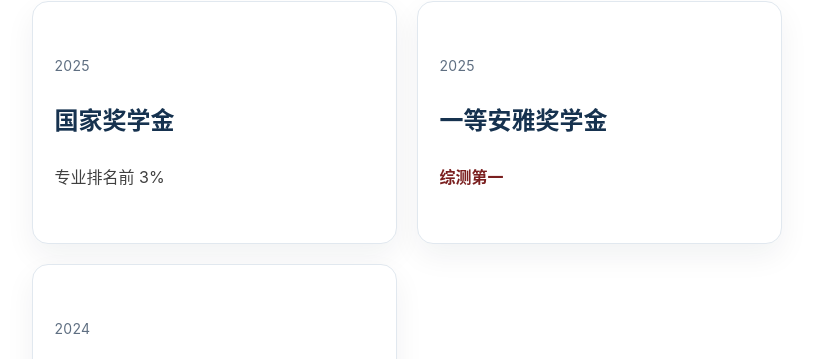
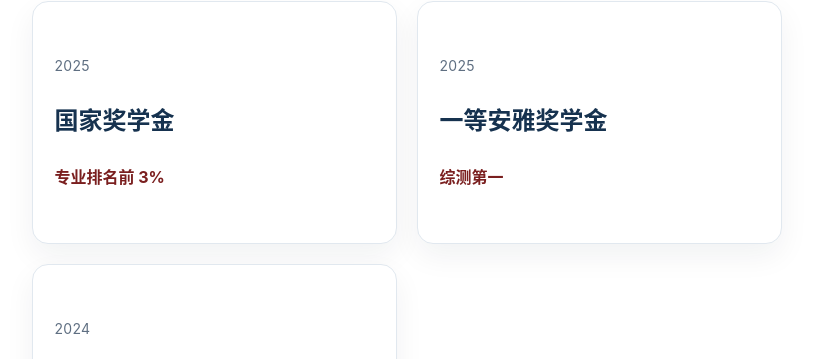
Before and after one commit to huaqLiu/huaqLiu.github.io, a Jekyll site: the page built from index.html, in a window 1280 px wide. Shown: the part 2287-2646 px from the top of the page, without its empty margins (136-949 px from the left). Built offline with Jekyll 4.4.1, drawn with Linux system fonts in a browser that asks for light colours; nearby versions of some CDN libraries; the list of posts is cut into pages by our own code; comment, search, counter and statistics services are not loaded.

Commit message:
修改颜色

```diff
--- a/index.html
+++ b/index.html
@@ -92,7 +92,7 @@
       <article class="academic-card">
         <p class="academic-card-meta">{{ item.year }}</p>
         <h3>{{ item.title_zh }}</h3>
-        <p{% if item.title_zh == "一等安雅奖学金" or item.title_zh == "一等人民奖学金" %} class="academic-award-note-emphasis"{% endif %}>{{ item.meta_zh }}</p>
+        <p{% if item.title_zh == "国家奖学金" or item.title_zh == "一等安雅奖学金" or item.title_zh == "一等人民奖学金" %} class="academic-award-note-emphasis"{% endif %}>{{ item.meta_zh }}</p>
       </article>
       {% endfor %}
     </div>
--- a/publications.html
+++ b/publications.html
@@ -20,7 +20,7 @@
     <article class="academic-card academic-card-inline">
       <p class="academic-card-meta">{{ item.year }}</p>
       <h3>{{ item.title_zh }}</h3>
-      <p{% if item.title_zh == "一等安雅奖学金" or item.title_zh == "一等人民奖学金" %} class="academic-award-note-emphasis"{% endif %}>{{ item.meta_zh }}</p>
+      <p{% if item.title_zh == "国家奖学金" or item.title_zh == "一等安雅奖学金" or item.title_zh == "一等人民奖学金" %} class="academic-award-note-emphasis"{% endif %}>{{ item.meta_zh }}</p>
     </article>
     {% endfor %}
   </section>
@@ -33,7 +33,7 @@
     <article class="academic-card academic-card-inline">
       <p class="academic-card-meta">{{ item.year }}</p>
       <h3>{{ item.title_en }}</h3>
-      <p{% if item.title_zh == "一等安雅奖学金" or item.title_zh == "一等人民奖学金" %} class="academic-award-note-emphasis"{% endif %}>{{ item.meta_en }}</p>
+      <p{% if item.title_zh == "国家奖学金" or item.title_zh == "一等安雅奖学金" or item.title_zh == "一等人民奖学金" %} class="academic-award-note-emphasis"{% endif %}>{{ item.meta_en }}</p>
     </article>
     {% endfor %}
   </section>
```
